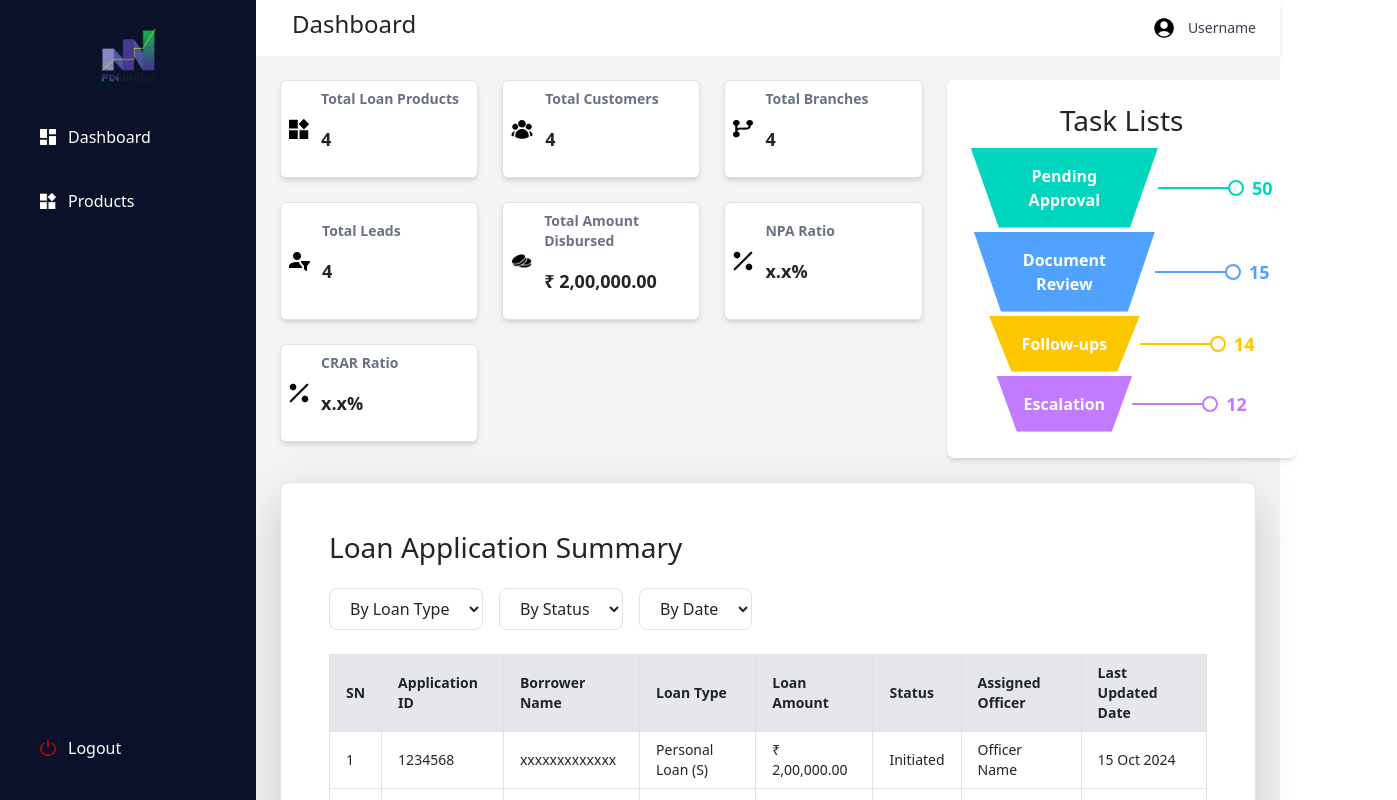
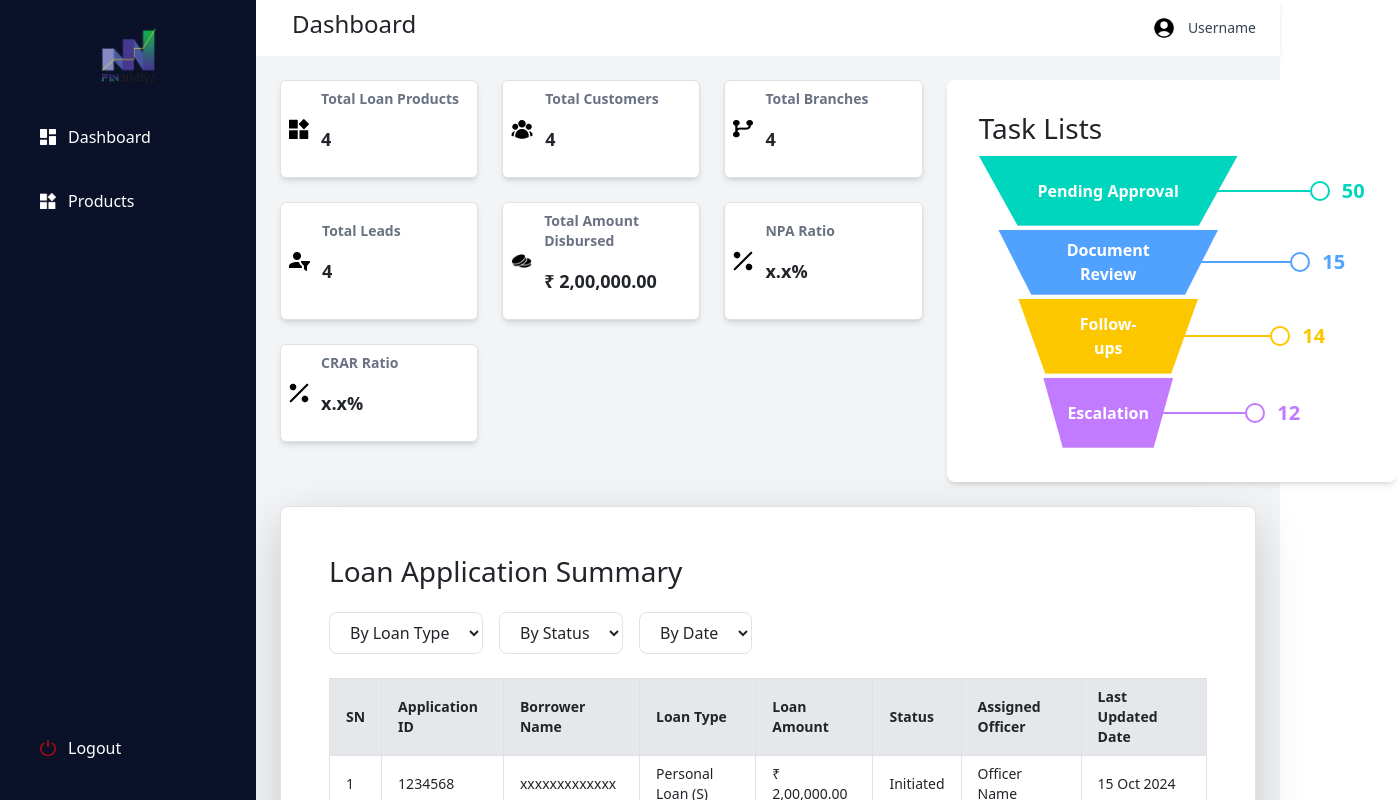
Before and after one commit to DESHMUKH-NIKITA/authentication-practice, a Next.js app: page /dashboard in a window 1280 px wide. Shown: the top 800 px of the page, 1397 px wide, since content can reach past the window. Built offline with nearby package versions, Linux system fonts and the light colour scheme.

Commit message:
Tasklist changes

```diff
--- a/src/components/TaskList.js
+++ b/src/components/TaskList.js
@@ -1,43 +1,41 @@
 export default function FunnelChart() {
   const tasks = [
-    { title: "Pending Approval", count: 50, color: "bg-teal-400", border: "border-teal-400", text: "text-teal-400", width: "90%" },
-    { title: "Document Review", count: 15, color: "bg-blue-400", border: "border-blue-400", text: "text-blue-400", width: "60%" },
-    { title: "Follow-ups", count: 14, color: "bg-yellow-400", border: "border-yellow-400", text: "text-yellow-400", width: "50%" },
-    { title: "Escalation", count: 12, color: "bg-purple-400", border: "border-purple-400", text: "text-purple-400", width: "45%" },
+    { title: "Pending Approval", count: 50, color: "bg-teal-400", border: "border-teal-400", text: "text-teal-400", width: "280px", height: "70px", shadow: "0px 8px 15px rgba(0, 128, 128, 0.5)" },
+    { title: "Document Review", count: 15, color: "bg-blue-400", border: "border-blue-400", text: "text-blue-400", width: "220px", height: "65px", shadow: "0px 8px 15px rgba(0, 0, 255, 0.5)" },
+    { title: "Follow-ups", count: 14, color: "bg-yellow-400", border: "border-yellow-400", text: "text-yellow-400", width: "180px", height: "75px", shadow: "0px 8px 15px rgba(255, 204, 0, 0.5)" },
+    { title: "Escalation", count: 12, color: "bg-purple-400", border: "border-purple-400", text: "text-purple-400", width: "130px", height: "70px", shadow: "0px 8px 15px rgba(128, 0, 128, 0.5)" },
   ];
 
   return (
-    <div className="flex flex-col items-center p-6 bg-white shadow-md rounded-lg min-w-[350px]">
-      <h3 className="text-lg font-semibold mb-6">Task Lists</h3>
+    <div className="flex flex-col items-center p-8 bg-white shadow-md rounded-lg w-[450px]">
+      <h3 className="text-xl font-semibold mb-6 text-left w-full">Task Lists</h3>
+
       <div className="flex flex-col items-center w-full">
         {tasks.map((task, index) => (
-          <div
-            key={index}
-            className="relative w-full flex justify-center items-center my-0.5"
-          >
-            {/* Funnel Shape with Shadow */}
+          <div key={index} className="relative w-full flex justify-center items-center my-0.5">
+            {/* Funnel Shape with Outer Shadow */}
             <div
-              className={`text-white px-6 py-3 font-semibold ${task.color} flex items-center justify-center text-center relative shadow-lg`}
+              className={`text-white px-12 py-4 font-semibold ${task.color} flex items-center justify-center text-center relative`}
               style={{
                 width: task.width,
+                height: task.height,
                 clipPath: "polygon(0% 0%, 100% 0%, 85% 100%, 15% 100%)",
+                boxShadow: task.shadow, // Outer shadow effect
               }}
             >
-              <span className="w-full text-center">{task.title}</span>
+              <span className="text-center">{task.title}</span>
             </div>
 
-            {/* Line + Circle + Count */}
-            <div className="right-12 flex items-center">
+            {/* Connector Line + Circle + Count */}
+            <div className="flex items-center -ml-6">
               {/* Horizontal Line */}
-              <div className={`h-[2px] w-18 ${task.color}`}></div>
+              <div className={`h-[2px] w-24 ${task.color}`}></div>
 
-              {/* Circle */}
-              <div
-                className={`w-4 h-4 border-2 ${task.border} rounded-full flex items-center justify-center bg-white -ml-0.5`}
-              ></div>
+              {/* Circle Indicator */}
+              <div className={`w-5 h-5 border-2 ${task.border} rounded-full flex items-center justify-center bg-white`}></div>
 
-              {/* Count */}
-              <span className={`text-lg font-semibold ${task.text} ml-2`}>{task.count}</span>
+              {/* Task Count */}
+              <span className={`ml-3 text-xl font-semibold ${task.text}`}>{task.count}</span>
             </div>
           </div>
         ))}
```
